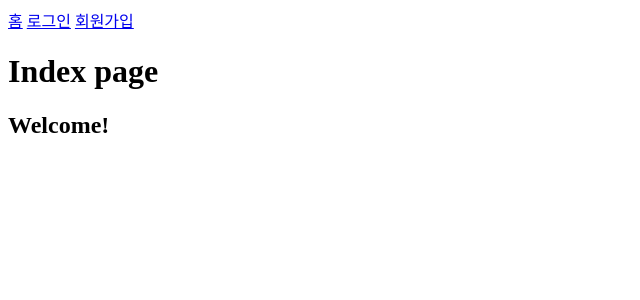
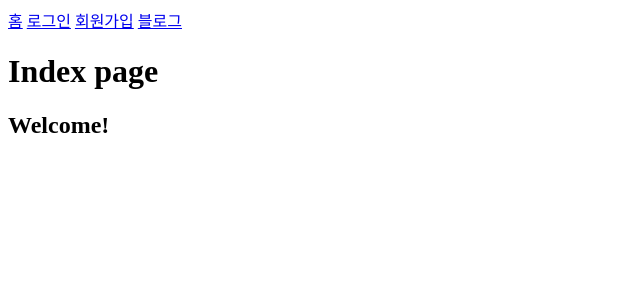
Before and after one commit to sungbinlee/django-blog-service, a Django app: template blogservice/templates/index.html in a window 1280 px wide. Shown: the top 300 px of the page, without its empty margins (0-640 px from the left). Run offline with Django 3.2, Linux system fonts and the light colour scheme; the template is opened without the code that fills it, so the values that code supplies are empty; some libraries are stand-ins or nearby versions.

Commit message:
[feat] base.html에 블로그 바로기가 추가

```diff
--- a/blogservice/templates/base.html
+++ b/blogservice/templates/base.html
@@ -20,7 +20,7 @@
         <a href="{% url 'user:login' %}">로그인</a>
         <a href="{% url 'user:register' %}">회원가입</a>
       {% endif %}
-
+      <a href="/blog">블로그</a>
     </header>
 
     <main>
```
